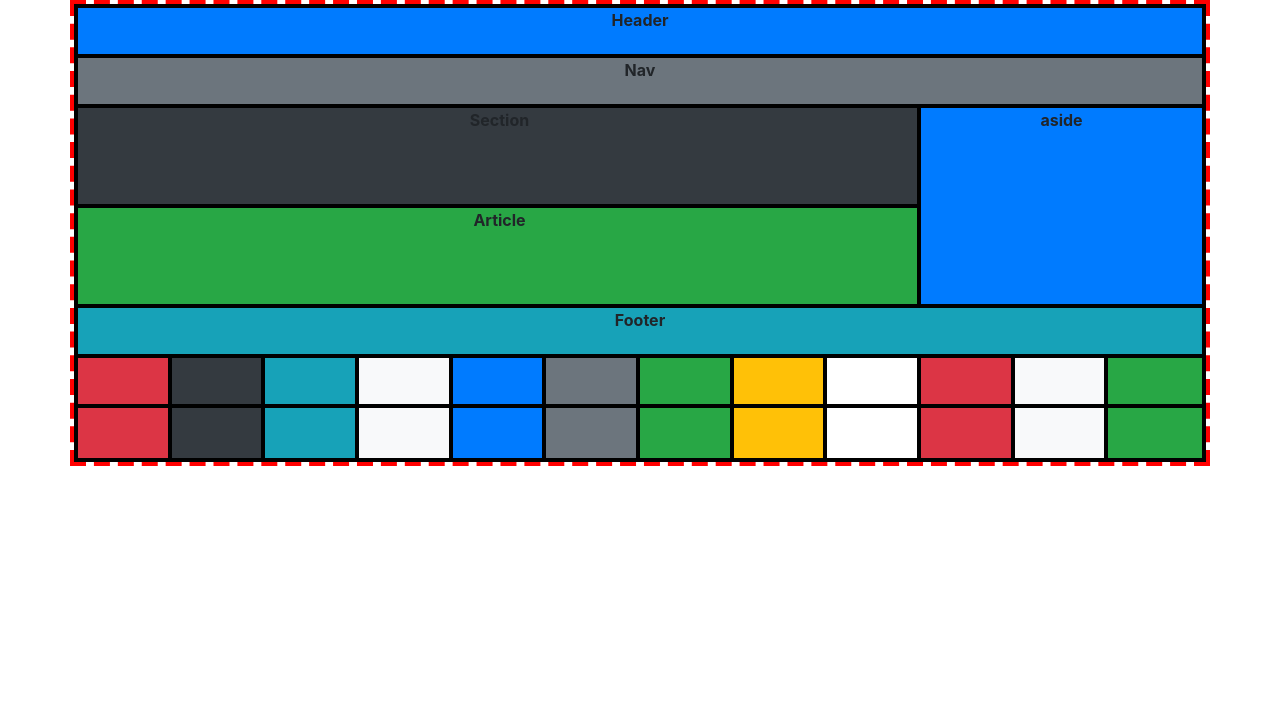
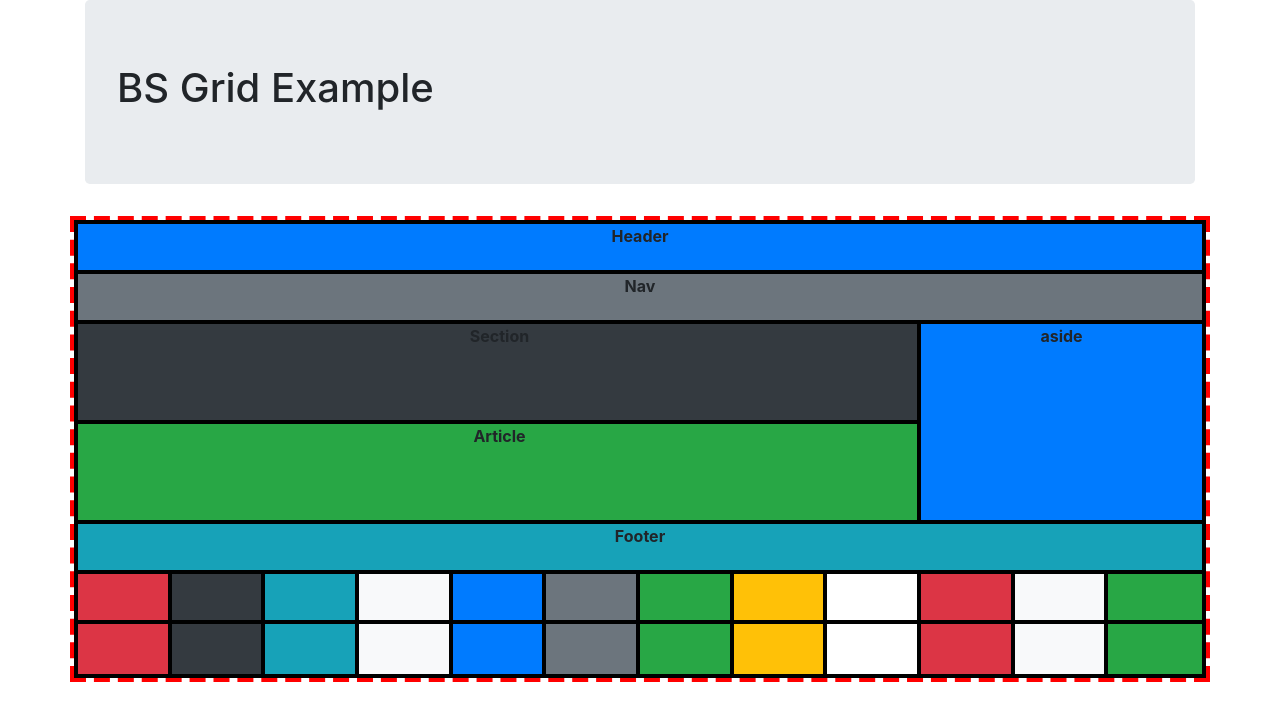
Before and after one commit to nwebb123/BSGridFollow-up, a plain HTML site: page index.html in a window 1280 px wide. Drawn offline with Linux system fonts and the light colour scheme.

Commit message:
update to index/css
Updated index.html and container class in css

```diff
--- a/index.html
+++ b/index.html
@@ -15,7 +15,10 @@
 
 </head>
 <body>
-    <div class="container text-center">
+    <div class="container">
+        <div class="jumbotron"><h1>BS Grid Example</h1></div>
+    </div>
+    <div class="container text-center" id="red-border">
         <!--Row 1 Col 1-->
         <header class="row">
             <div class="col bg-primary">Header</div>
--- a/myCSS.css
+++ b/myCSS.css
@@ -2,7 +2,7 @@
 * {
     font-weight:bold;
 }
-.container {
+#red-border {
     border: 8px red dashed;
 }
 
```
